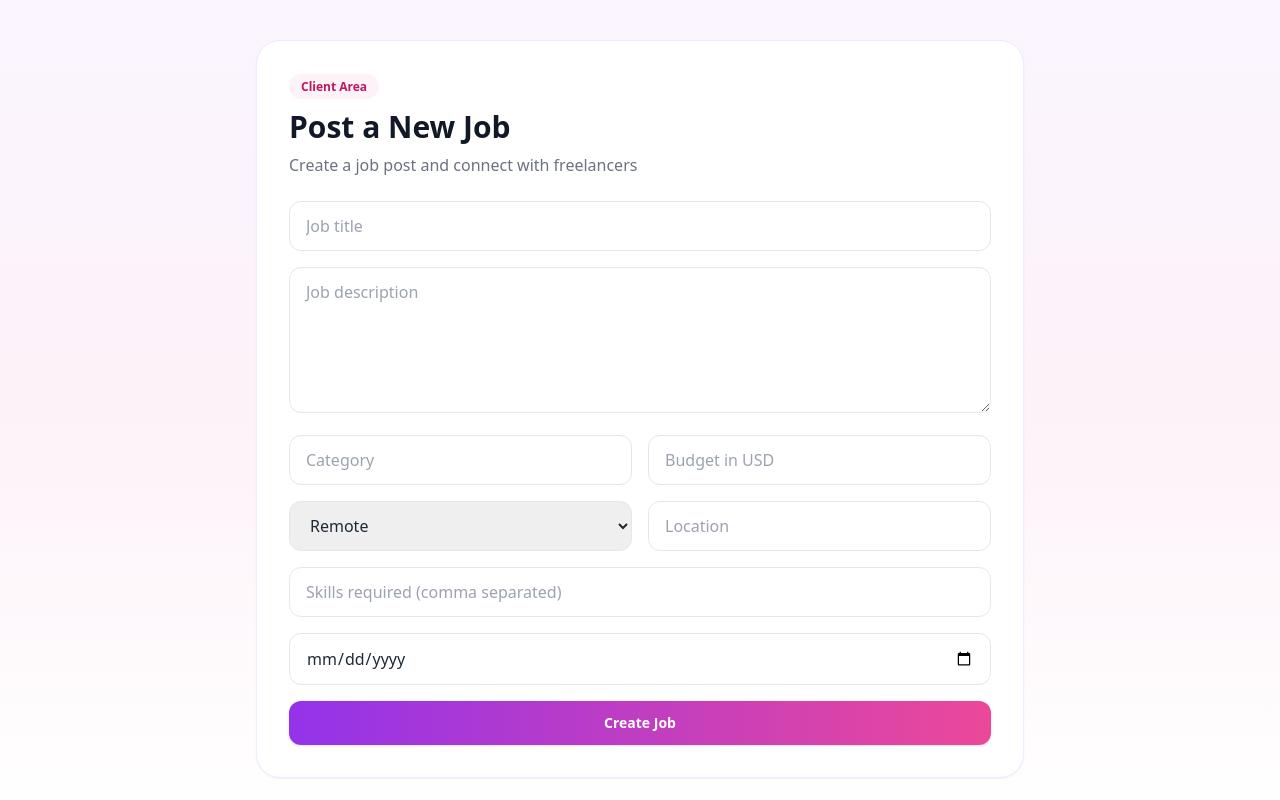
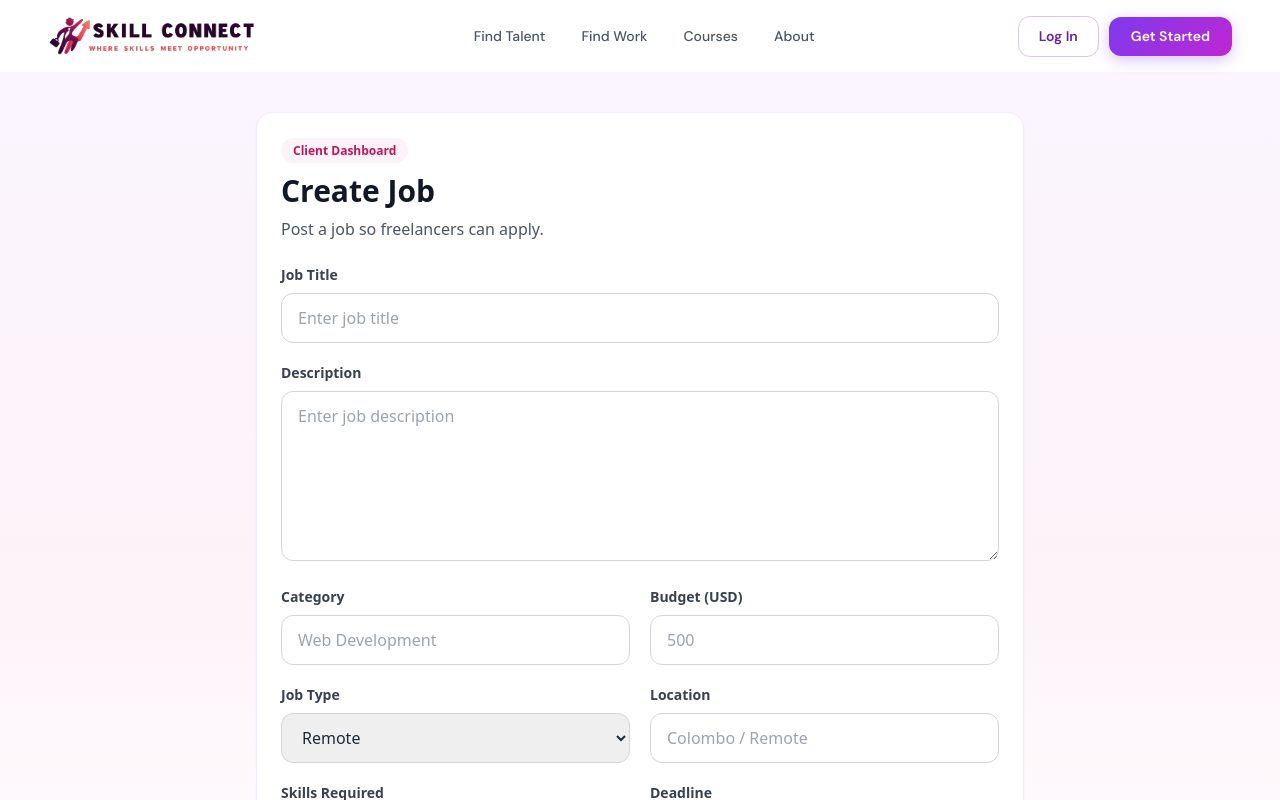
Before and after one commit to SanukHansana/AFY1S-Project, a React (Vite) app in the folder frontend/: page /jobs/create in a window 1280 px wide. Shown: the top 800 px of the page. Built offline with nearby package versions, Linux system fonts and the light colour scheme; sample sign-in values are in the browser's storage.

Commit message:
multiple freelancers able to apply for same job

```diff
--- a/frontend/src/App.jsx
+++ b/frontend/src/App.jsx
@@ -1,42 +1,38 @@
 //frontend/src/App.jsx
-import React from 'react'
-import { Routes, Route } from 'react-router-dom'
+import React from "react";
+import { Routes, Route } from "react-router-dom";
 import AdminDashboard from "./pages/AdminDashboard";
-import HomePage from './pages/HomePage'
-import NotePage from './pages/NotePage'
-import Skills from './pages/Skills.jsx'
-import Courses from './pages/Courses.jsx'
-import CourseForm from './pages/CourseForm.jsx'
-import MyCourses from './pages/MyCourses.jsx'
-import Register from './Components/RegisterPage'
+import HomePage from "./pages/HomePage";
+import NotePage from "./pages/NotePage";
+import Skills from "./pages/Skills.jsx";
+import Courses from "./pages/Courses.jsx";
+import CourseForm from "./pages/CourseForm.jsx";
+import MyCourses from "./pages/MyCourses.jsx";
+import Register from "./Components/RegisterPage";
 import AdminReviewDashboard from "./pages/review/AdminReviewDashboard";
-import Login from './Components/LoginPage'
+import Login from "./Components/LoginPage";
 import PrivateRoute from "./Components/PrivateRoute";
-
+import RoleRoute from "./Components/RoleRoute";
 
 // job page imports
-import JobsPage from './pages/JobsPage'
-import JobDetailsPage from './pages/JobDetailsPage'
-import CreateJobPage from './pages/CreateJobPage'
-import MyJobsPage from './pages/MyJobsPage'
-
+import JobsPage from "./pages/JobsPage";
+import JobDetailsPage from "./pages/JobDetailsPage";
+import CreateJobPage from "./pages/CreateJobPage";
+import MyJobsPage from "./pages/MyJobsPage";
 
 function App() {
   return (
     <div>
       <Routes>
-
         <Route path="/" element={<HomePage />} />
-        <Route path='/note' element={<NotePage />} />
-        <Route path='/skills' element={<Skills />} />
-        <Route path='/courses' element={<Courses />} />
-        <Route path='/courses/new' element={<CourseForm />} />
-        <Route path='/my-courses' element={<MyCourses />} />
-        <Route path='/register' element={<Register />} />
+        <Route path="/note" element={<NotePage />} />
+        <Route path="/skills" element={<Skills />} />
+        <Route path="/courses" element={<Courses />} />
+        <Route path="/courses/new" element={<CourseForm />} />
+        <Route path="/my-courses" element={<MyCourses />} />
+        <Route path="/register" element={<Register />} />
         <Route path="/reviews/dashboard" element={<AdminReviewDashboard />} />
         <Route path="/login" element={<Login />} />
-
-
 
         {/* job routes */}
         <Route path="/jobs" element={<JobsPage />} />
@@ -45,9 +41,9 @@ function App() {
         <Route
           path="/jobs/create"
           element={
-            <PrivateRoute role="client">
+            <RoleRoute allowedRoles={["client", "admin"]}>
               <CreateJobPage />
-            </PrivateRoute>
+            </RoleRoute>
           }
         />
 
@@ -60,21 +56,17 @@ function App() {
           }
         />
 
-
-
-
         <Route
           path="/admin"
           element={
-            <PrivateRoute role="admin">
+            <RoleRoute allowedRoles={["admin"]}>
               <AdminDashboard />
-            </PrivateRoute>
+            </RoleRoute>
           }
         />
-
       </Routes>
     </div>
-  )
+  );
 }
 
-export default App
+export default App;
--- a/frontend/src/Components/Footer.jsx
+++ b/frontend/src/Components/Footer.jsx
@@ -10,7 +10,7 @@ export default function Footer() {
       title: 'Platform',
       links: [
         { label: 'Find Talent', to: '/skills' },
-        { label: 'Post a Job', to: '/post-job' },
+        { label: 'Post a Job', to: '/jobs/create' },
         { label: 'Browse Courses', to: '/courses' },
         { label: 'Create a Course', to: '/courses/new' },
       ],
--- /dev/null
+++ b/frontend/src/Components/RoleRoute.jsx
@@ -0,0 +1,20 @@
+//frontend/src/Components/RoleRoute.jsx
+
+//frontend/src/Components/RoleRoute.jsx
+import { Navigate } from "react-router-dom";
+
+export default function RoleRoute({ children, allowedRoles = [] }) {
+  const token = localStorage.getItem("token");
+  const savedUser = localStorage.getItem("user");
+  const user = savedUser ? JSON.parse(savedUser) : null;
+
+  if (!token || !user) {
+    return <Navigate to="/login" replace />;
+  }
+
+  if (allowedRoles.length > 0 && !allowedRoles.includes(user.role)) {
+    return <Navigate to="/" replace />;
+  }
+
+  return children;
+}
--- a/frontend/src/pages/CreateJobPage.jsx
+++ b/frontend/src/pages/CreateJobPage.jsx
@@ -1,17 +1,14 @@
 //frontend/src/pages/CreateJobPage.jsx
 import { useState } from "react";
 import { useNavigate } from "react-router-dom";
-import { createJob } from "../services/jobService";
 import NavBar from "../Components/NavBar";
 import Footer from "../Components/Footer";
+import { createJob } from "../services/jobService";
 
 export default function CreateJobPage() {
   const navigate = useNavigate();
 
-  const savedUser = localStorage.getItem("user");
-  const user = savedUser ? JSON.parse(savedUser) : null;
-
-  const [formData, setFormData] = useState({
+  const [form, setForm] = useState({
     title: "",
     description: "",
     category: "",
@@ -23,153 +20,220 @@ export default function CreateJobPage() {
   });
 
   const [message, setMessage] = useState("");
+  const [loading, setLoading] = useState(false);
 
   const handleChange = (e) => {
-    setFormData({
-      ...formData,
+    setForm((prev) => ({
+      ...prev,
       [e.target.name]: e.target.value,
-    });
+    }));
   };
 
   const handleSubmit = async (e) => {
     e.preventDefault();
 
+    if (!form.title || !form.description || !form.budget) {
+      setMessage("Title, description, and budget are required");
+      return;
+    }
+
     try {
+      setLoading(true);
+      setMessage("");
+
       const payload = {
-        ...formData,
-        budget: Number(formData.budget),
-        skillsRequired: formData.skillsRequired
+        title: form.title.trim(),
+        description: form.description.trim(),
+        category: form.category.trim() || "General",
+        budget: Number(form.budget),
+        skillsRequired: form.skillsRequired
           .split(",")
           .map((skill) => skill.trim())
           .filter(Boolean),
+        deadline: form.deadline || null,
+        jobType: form.jobType,
+        location: form.location.trim(),
       };
 
-      const job = await createJob(payload);
-      alert("Job created successfully");
-      navigate(`/jobs/${job._id}`);
+      const createdJob = await createJob(payload);
+      navigate(`/jobs/${createdJob._id}`);
     } catch (error) {
       setMessage(error.message || "Failed to create job");
+    } finally {
+      setLoading(false);
     }
   };
 
-  if (!user || (user.role !== "client" && user.role !== "admin")) {
   return (
-      <div className="min-h-screen bg-gradient-to-b from-purple-50 to-white px-4 py-12">
-        <div className="mx-auto max-w-2xl rounded-xl border border-red-200 bg-red-50 px-4 py-3 text-center font-medium text-red-600">
-          Only clients or admins can post jobs
-        </div>
-      </div>
-    );
-  }
+    <>
+      <NavBar />
 
-  return (
       <div className="min-h-screen bg-gradient-to-b from-purple-50 via-pink-50 to-white px-4 py-10">
-      <div className="mx-auto max-w-3xl rounded-3xl border border-purple-100 bg-white p-6 shadow-sm md:p-8">
+        <div className="mx-auto max-w-3xl rounded-2xl border border-purple-100 bg-white p-6 shadow-sm">
           <div className="mb-6">
             <span className="rounded-full bg-pink-50 px-3 py-1 text-xs font-semibold text-pink-700">
-            Client Area
+              Client Dashboard
             </span>
             <h1 className="mt-3 text-3xl font-extrabold text-gray-900">
-            Post a New Job
+              Create Job
             </h1>
-          <p className="mt-2 text-gray-500">
-            Create a job post and connect with freelancers
+            <p className="mt-2 text-gray-600">
+              Post a job so freelancers can apply.
             </p>
           </div>
 
-        <form onSubmit={handleSubmit} className="space-y-4">
+          {message && (
+            <div className="mb-5 rounded-xl border border-blue-200 bg-blue-50 px-4 py-3 text-sm font-medium text-blue-700">
+              {message}
+            </div>
+          )}
+
+          <form onSubmit={handleSubmit} className="grid grid-cols-1 gap-5">
+            <div>
+              <label className="mb-2 block text-sm font-semibold text-gray-700">
+                Job Title
+              </label>
               <input
                 type="text"
                 name="title"
-            placeholder="Job title"
-            value={formData.title}
+                value={form.title}
                 onChange={handleChange}
-            className="w-full rounded-xl border border-gray-200 px-4 py-3 outline-none focus:border-pink-400 focus:ring-2 focus:ring-pink-100"
-            required
+                placeholder="Enter job title"
+                className="w-full rounded-xl border border-gray-300 px-4 py-3 outline-none focus:border-pink-400 focus:ring-2 focus:ring-pink-100"
               />
+            </div>
 
+            <div>
+              <label className="mb-2 block text-sm font-semibold text-gray-700">
+                Description
+              </label>
               <textarea
                 name="description"
-            placeholder="Job description"
-            value={formData.description}
+                value={form.description}
                 onChange={handleChange}
-            className="w-full rounded-xl border border-gray-200 px-4 py-3 outline-none focus:border-pink-400 focus:ring-2 focus:ring-pink-100"
-            rows="5"
-            required
+                rows="6"
+                placeholder="Enter job description"
+                className="w-full rounded-xl border border-gray-300 px-4 py-3 outline-none focus:border-pink-400 focus:ring-2 focus:ring-pink-100"
               />
+            </div>
 
-          <div className="grid grid-cols-1 gap-4 md:grid-cols-2">
+            <div className="grid grid-cols-1 gap-5 md:grid-cols-2">
+              <div>
+                <label className="mb-2 block text-sm font-semibold text-gray-700">
+                  Category
+                </label>
                 <input
                   type="text"
                   name="category"
-              placeholder="Category"
-              value={formData.category}
+                  value={form.category}
                   onChange={handleChange}
-              className="w-full rounded-xl border border-gray-200 px-4 py-3 outline-none focus:border-pink-400 focus:ring-2 focus:ring-pink-100"
+                  placeholder="Web Development"
+                  className="w-full rounded-xl border border-gray-300 px-4 py-3 outline-none focus:border-pink-400 focus:ring-2 focus:ring-pink-100"
                 />
+              </div>
 
+              <div>
+                <label className="mb-2 block text-sm font-semibold text-gray-700">
+                  Budget (USD)
+                </label>
                 <input
                   type="number"
                   name="budget"
-              placeholder="Budget in USD"
-              value={formData.budget}
+                  value={form.budget}
                   onChange={handleChange}
-              className="w-full rounded-xl border border-gray-200 px-4 py-3 outline-none focus:border-pink-400 focus:ring-2 focus:ring-pink-100"
-              required
+                  placeholder="500"
+                  min="0"
+                  className="w-full rounded-xl border border-gray-300 px-4 py-3 outline-none focus:border-pink-400 focus:ring-2 focus:ring-pink-100"
                 />
+              </div>
+            </div>
 
+            <div className="grid grid-cols-1 gap-5 md:grid-cols-2">
+              <div>
+                <label className="mb-2 block text-sm font-semibold text-gray-700">
+                  Job Type
+                </label>
                 <select
                   name="jobType"
-              value={formData.jobType}
+                  value={form.jobType}
                   onChange={handleChange}
-              className="w-full rounded-xl border border-gray-200 px-4 py-3 outline-none focus:border-pink-400 focus:ring-2 focus:ring-pink-100"
+                  className="w-full rounded-xl border border-gray-300 px-4 py-3 outline-none focus:border-pink-400 focus:ring-2 focus:ring-pink-100"
                 >
                   <option value="Remote">Remote</option>
                   <option value="On-site">On-site</option>
                   <option value="Hybrid">Hybrid</option>
                 </select>
+              </div>
 
+              <div>
+                <label className="mb-2 block text-sm font-semibold text-gray-700">
+                  Location
+                </label>
                 <input
                   type="text"
                   name="location"
-              placeholder="Location"
-              value={formData.location}
+                  value={form.location}
                   onChange={handleChange}
-              className="w-full rounded-xl border border-gray-200 px-4 py-3 outline-none focus:border-pink-400 focus:ring-2 focus:ring-pink-100"
+                  placeholder="Colombo / Remote"
+                  className="w-full rounded-xl border border-gray-300 px-4 py-3 outline-none focus:border-pink-400 focus:ring-2 focus:ring-pink-100"
                 />
               </div>
+            </div>
 
+            <div className="grid grid-cols-1 gap-5 md:grid-cols-2">
+              <div>
+                <label className="mb-2 block text-sm font-semibold text-gray-700">
+                  Skills Required
+                </label>
                 <input
                   type="text"
                   name="skillsRequired"
-            placeholder="Skills required (comma separated)"
-            value={formData.skillsRequired}
+                  value={form.skillsRequired}
                   onChange={handleChange}
-            className="w-full rounded-xl border border-gray-200 px-4 py-3 outline-none focus:border-pink-400 focus:ring-2 focus:ring-pink-100"
+                  placeholder="React, Node.js, MongoDB"
+                  className="w-full rounded-xl border border-gray-300 px-4 py-3 outline-none focus:border-pink-400 focus:ring-2 focus:ring-pink-100"
                 />
+                <p className="mt-1 text-xs text-gray-500">
+                  Separate skills with commas
+                </p>
+              </div>
 
+              <div>
+                <label className="mb-2 block text-sm font-semibold text-gray-700">
+                  Deadline
+                </label>
                 <input
                   type="date"
                   name="deadline"
-            value={formData.deadline}
+                  value={form.deadline}
                   onChange={handleChange}
-            className="w-full rounded-xl border border-gray-200 px-4 py-3 outline-none focus:border-pink-400 focus:ring-2 focus:ring-pink-100"
+                  className="w-full rounded-xl border border-gray-300 px-4 py-3 outline-none focus:border-pink-400 focus:ring-2 focus:ring-pink-100"
                 />
+              </div>
+            </div>
+
+            <div className="flex flex-wrap gap-3 pt-2">
+              <button
+                type="submit"
+                disabled={loading}
+                className="rounded-xl bg-gradient-to-r from-purple-600 to-pink-500 px-5 py-3 text-sm font-semibold text-white shadow hover:opacity-95 disabled:opacity-60"
+              >
+                {loading ? "Creating..." : "Create Job"}
+              </button>
 
               <button
-            type="submit"
-            className="w-full rounded-xl bg-gradient-to-r from-purple-600 to-pink-500 px-5 py-3 text-sm font-semibold text-white shadow hover:opacity-95"
+                type="button"
+                onClick={() => navigate("/jobs")}
+                className="rounded-xl border border-gray-300 bg-white px-5 py-3 text-sm font-semibold text-gray-700 hover:bg-gray-50"
               >
-            Create Job
+                Cancel
               </button>
+            </div>
           </form>
-
-        {message && (
-          <div className="mt-5 rounded-xl border border-red-200 bg-red-50 px-4 py-3 text-center text-sm font-medium text-red-600">
-            {message}
-          </div>
-        )}
         </div>
       </div>
+
+      <Footer />
+    </>
   );
 }
--- a/frontend/src/pages/HomePage.jsx
+++ b/frontend/src/pages/HomePage.jsx
@@ -263,7 +263,7 @@ function HomePage(){
                 <h2 style={{...PF,fontSize:'2.8rem',fontWeight:900,color:'white',marginBottom:14}}>Ready to get started?</h2>
                 <p style={{color:'rgba(255,255,255,.85)',fontSize:17,marginBottom:36,maxWidth:460,margin:'0 auto 36px'}}>Join thousands of freelancers and clients building the future of work together.</p>
                 <div style={{display:'flex',gap:14,justifyContent:'center',flexWrap:'wrap'}}>
-                  <Link to="/post-job" style={{background:'white',color:'#6d1fa0',borderRadius:14,padding:'15px 32px',fontWeight:700,fontSize:15,textDecoration:'none',boxShadow:'0 8px 24px rgba(0,0,0,.15)',display:'inline-block'}}>Post a Job Free</Link>
+                  <Link to="/jobs/create" style={{background:'white',color:'#6d1fa0',borderRadius:14,padding:'15px 32px',fontWeight:700,fontSize:15,textDecoration:'none',boxShadow:'0 8px 24px rgba(0,0,0,.15)',display:'inline-block'}}>Post a Job Free</Link>
                   <Link to="/courses" style={{background:'rgba(255,255,255,.15)',color:'white',border:'1.5px solid rgba(255,255,255,.4)',borderRadius:14,padding:'15px 32px',fontWeight:700,fontSize:15,textDecoration:'none',backdropFilter:'blur(10px)',display:'inline-block'}}>Browse Courses</Link>
                 </div>
               </div>
--- a/frontend/src/pages/JobsPage.jsx
+++ b/frontend/src/pages/JobsPage.jsx
@@ -1,4 +1,6 @@
+//frontend/src/pages/JobsPage.jsx
 import { useEffect, useState } from "react";
+import { Link } from "react-router-dom";
 import JobCard from "../Components/JobCard";
 import JobFilters from "../Components/JobFilters";
 import { getJobs } from "../services/jobService";
@@ -21,6 +23,10 @@ export default function JobsPage() {
   const [message, setMessage] = useState("");
   const [currency, setCurrency] = useState("LKR");
   const [page, setPage] = useState(1);
+
+  const savedUser = localStorage.getItem("user");
+  const user = savedUser ? JSON.parse(savedUser) : null;
+  const canCreateJob = user?.role === "client" || user?.role === "admin";
 
   const fetchAllJobs = async (
     customPage = page,
@@ -84,7 +90,8 @@ export default function JobsPage() {
 
       <div className="min-h-screen bg-gradient-to-b from-purple-50 via-pink-50 to-white px-4 py-10">
         <div className="mx-auto max-w-7xl">
-          <div className="mb-8 text-center">
+          <div className="mb-8 flex flex-col gap-4 md:flex-row md:items-center md:justify-between">
+            <div className="text-center md:text-left">
               <span className="rounded-full border border-pink-200 bg-pink-50 px-4 py-1 text-sm font-semibold text-pink-700">
                 Job Marketplace
               </span>
@@ -94,6 +101,16 @@ export default function JobsPage() {
               <p className="mt-2 text-gray-600">
                 Find opportunities based on your skills and preferred work style
               </p>
+            </div>
+
+            {canCreateJob && (
+              <Link
+                to="/jobs/create"
+                className="inline-block rounded-xl bg-gradient-to-r from-purple-600 to-pink-500 px-5 py-3 text-sm font-semibold text-white shadow hover:opacity-95"
+              >
+                Create Job
+              </Link>
+            )}
           </div>
 
           <JobFilters
```
Also changed, not shown: frontend/src/pages/JobDetailsPage.jsx (+115 -14 lines), frontend/src/pages/MyJobsPage.jsx (+12 -0 lines), frontend/src/services/jobService.jsx (+21 -1 lines). Lines whose indentation alone changed are shown as unchanged.
